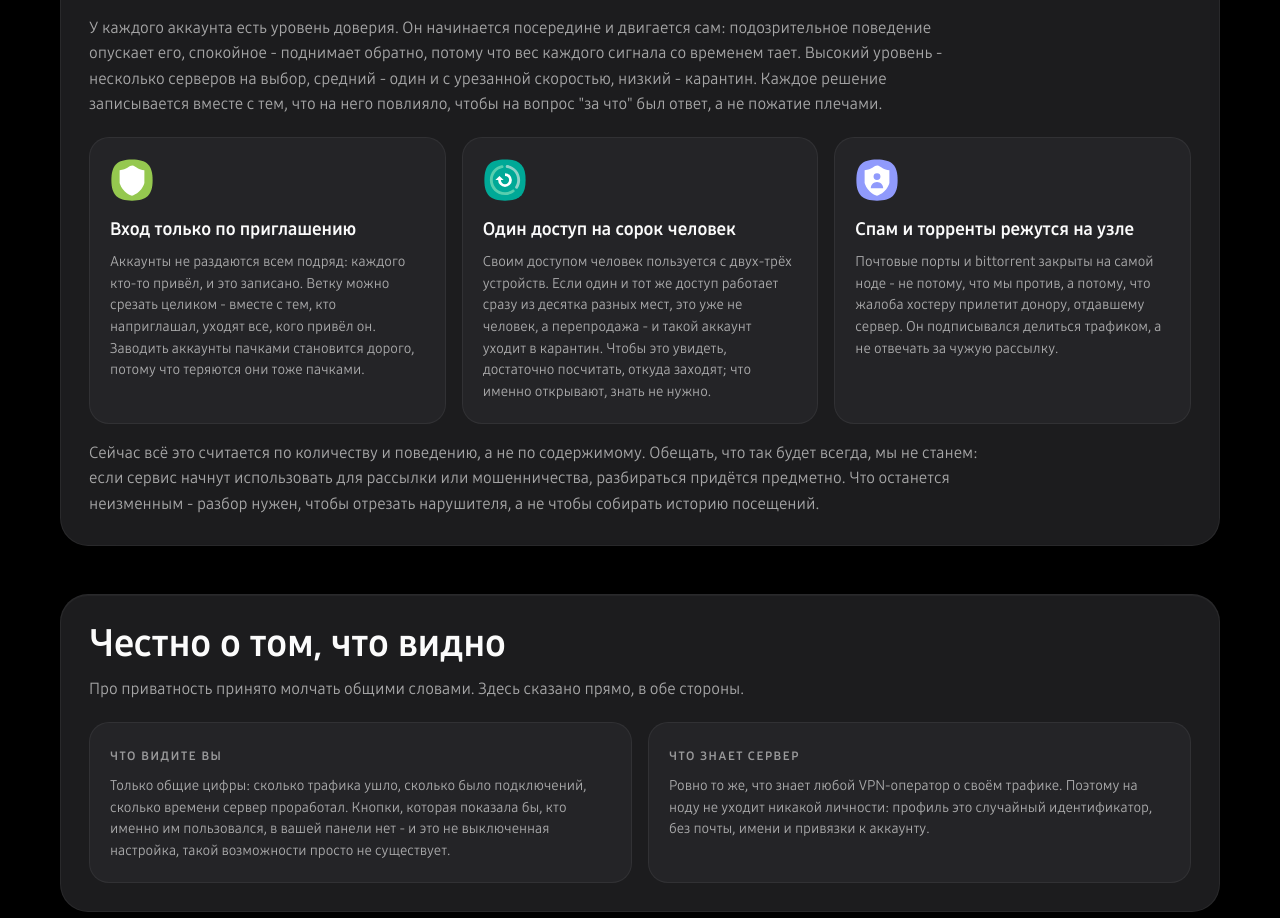
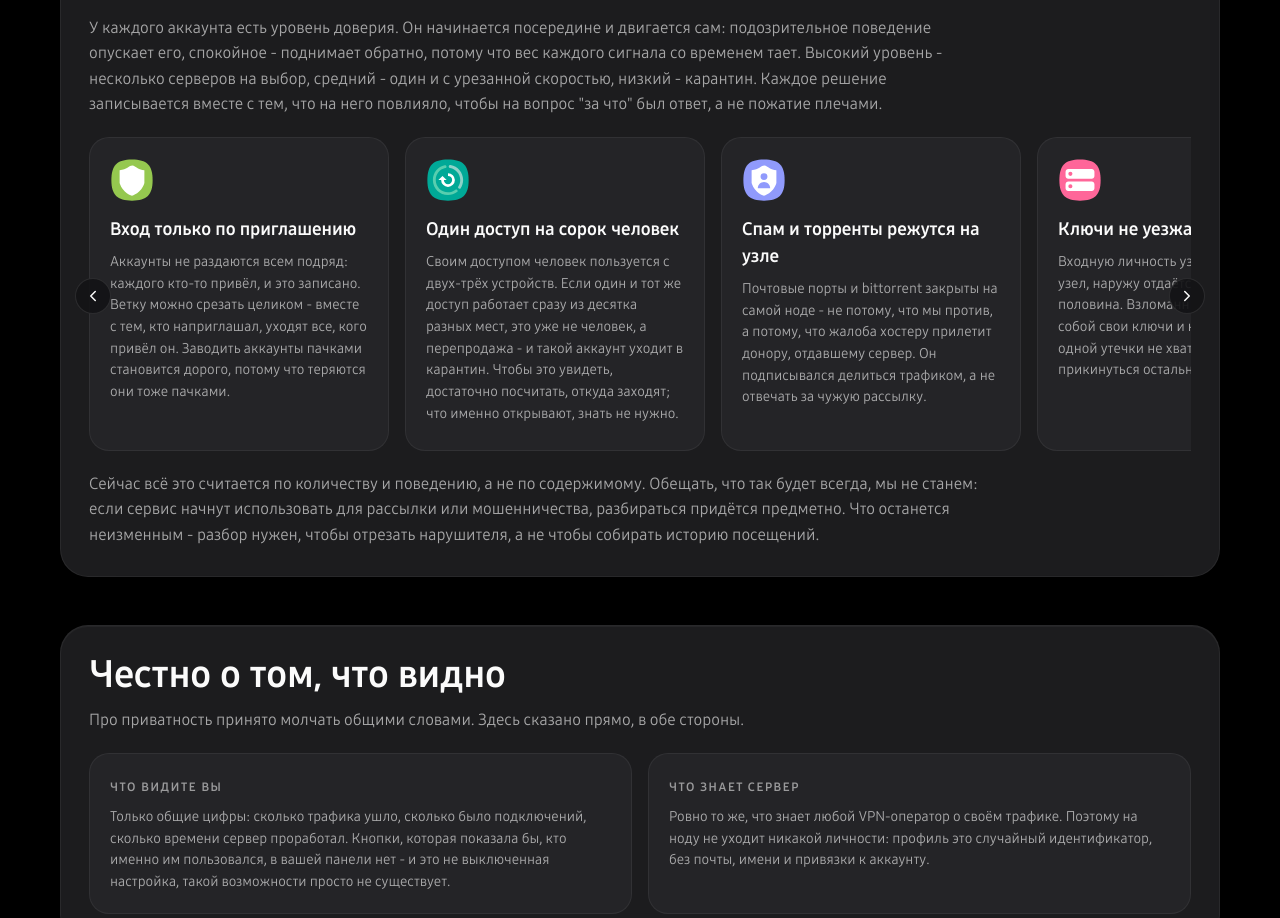
Before and after one commit to WINGS-N/wingsv-panel, a Vue app: page /federation in a window 1280 px wide. Shown: the part 1200-2118 px from the top of the page. Built offline with nearby package versions, Linux system fonts and the light colour scheme; no server answers.

Commit message:
[panel/web] turn the security cards into a rail and add three more

```diff
--- a/web/src/views/FederationLanding.vue
+++ b/web/src/views/FederationLanding.vue
@@ -82,7 +82,11 @@
           - несколько серверов на выбор, средний - один и с урезанной скоростью, низкий - карантин. Каждое решение
           записывается вместе с тем, что на него повлияло, чтобы на вопрос "за что" был ответ, а не пожатие плечами.
         </p>
-        <div class="fed-steps">
+        <div class="fed-rail">
+          <button type="button" class="fed-rail-nav is-prev" aria-label="Предыдущие карточки" @click="scrollRail(-1)">
+            <ChevronLeft :size="18" aria-hidden="true" />
+          </button>
+          <div ref="rail" class="fed-rail-track">
             <article class="fed-step">
               <img src="/img/oneui/firewall.svg" alt="" class="fed-step-icon" aria-hidden="true" />
               <h3 class="fed-step-title">Вход только по приглашению</h3>
@@ -105,10 +109,40 @@
               <img src="/img/oneui/privacy.svg" alt="" class="fed-step-icon" aria-hidden="true" />
               <h3 class="fed-step-title">Спам и торренты режутся на узле</h3>
               <p class="fed-step-copy">
-              Почтовые порты и bittorrent закрыты на самой ноде - не потому, что мы против, а потому, что жалоба хостеру
-              прилетит донору, отдавшему сервер. Он подписывался делиться трафиком, а не отвечать за чужую рассылку.
+                Почтовые порты и bittorrent закрыты на самой ноде - не потому, что мы против, а потому, что жалоба
+                хостеру прилетит донору, отдавшему сервер. Он подписывался делиться трафиком, а не отвечать за чужую
+                рассылку.
               </p>
             </article>
+            <article class="fed-step">
+              <img src="/img/oneui/server.svg" alt="" class="fed-step-icon" aria-hidden="true" />
+              <h3 class="fed-step-title">Ключи не уезжают с сервера</h3>
+              <p class="fed-step-copy">
+                Входную личность узла генерирует сам узел, наружу отдаётся только открытая половина. Взломанный сервер
+                уносит с собой свои ключи и ничьи больше - одной утечки не хватит, чтобы прикинуться остальными.
+              </p>
+            </article>
+            <article class="fed-step">
+              <img src="/img/oneui/sharing.svg" alt="" class="fed-step-icon" aria-hidden="true" />
+              <h3 class="fed-step-title">Узел не знает, кто через него идёт</h3>
+              <p class="fed-step-copy">
+                Профиль приезжает на сервер случайной строкой: ни почты, ни имени, ни номера. Донор видит трафик и
+                количество сессий, а кнопки, которая превратила бы их в людей, нет ни у него, ни у нас.
+              </p>
+            </article>
+            <article class="fed-step">
+              <img src="/img/oneui/terminal.svg" alt="" class="fed-step-icon" aria-hidden="true" />
+              <h3 class="fed-step-title">Узлы проверяются оттуда, где ими пользуются</h3>
+              <p class="fed-step-copy">
+                Сервер, доступный из Европы, может быть придушен для домашнего провайдера. Поэтому качество меряется не
+                пингом из дата-центра, а реальной скачкой с точек внутри страны - и сервер, через который перестало
+                течь, уходит из выдачи сам.
+              </p>
+            </article>
+          </div>
+          <button type="button" class="fed-rail-nav is-next" aria-label="Следующие карточки" @click="scrollRail(1)">
+            <ChevronRight :size="18" aria-hidden="true" />
+          </button>
         </div>
         <p class="body-copy body-copy-wide mt-4">
           Сейчас всё это считается по количеству и поведению, а не по содержимому. Обещать, что так будет всегда, мы не
@@ -157,9 +191,21 @@
 </template>
 
 <script setup>
+import { ref } from 'vue';
+import { ChevronLeft, ChevronRight } from 'lucide-vue-next';
 import SamsungButton from '@/components/layout/SamsungButton.vue';
 import PublicTopbar from '@/components/layout/PublicTopbar.vue';
 import FederationCounters from '@/components/domain/FederationCounters.vue';
+
+const rail = ref(null);
+
+// Листаем на ширину видимой части минус карточка, чтобы соседняя оставалась в
+// кадре и было видно, что список продолжается
+function scrollRail(direction) {
+  const el = rail.value;
+  if (!el) return;
+  el.scrollBy({ left: direction * Math.max(240, el.clientWidth - 120), behavior: 'smooth' });
+}
 </script>
 
 <style scoped>
@@ -226,6 +272,64 @@ import FederationCounters from '@/components/domain/FederationCounters.vue';
   color: rgba(252, 252, 252, 0.62);
 }
 
+.fed-rail {
+  position: relative;
+  margin-top: 20px;
+}
+
+.fed-rail-track {
+  display: flex;
+  gap: 16px;
+  overflow-x: auto;
+  scroll-snap-type: x mandatory;
+  scrollbar-width: none;
+  padding-bottom: 4px;
+}
+
+.fed-rail-track::-webkit-scrollbar {
+  display: none;
+}
+
+.fed-rail-track > .fed-step {
+  flex: 0 0 min(300px, 78vw);
+  scroll-snap-align: start;
+}
+
+.fed-rail-nav {
+  position: absolute;
+  top: 50%;
+  z-index: 2;
+  display: none;
+  transform: translateY(-50%);
+  width: 36px;
+  height: 36px;
+  align-items: center;
+  justify-content: center;
+  border-radius: 999px;
+  border: 1px solid rgba(255, 255, 255, 0.1);
+  background: rgba(20, 20, 22, 0.92);
+  color: #fbfbfb;
+  transition: background 0.15s ease;
+}
+
+.fed-rail-nav:hover {
+  background: rgba(40, 40, 44, 0.96);
+}
+
+.fed-rail-nav.is-prev {
+  left: -14px;
+}
+
+.fed-rail-nav.is-next {
+  right: -14px;
+}
+
+@media (min-width: 768px) {
+  .fed-rail-nav {
+    display: flex;
+  }
+}
+
 .fed-honesty {
   margin-top: 20px;
   display: grid;
```
Lines whose indentation alone changed are shown as unchanged.
